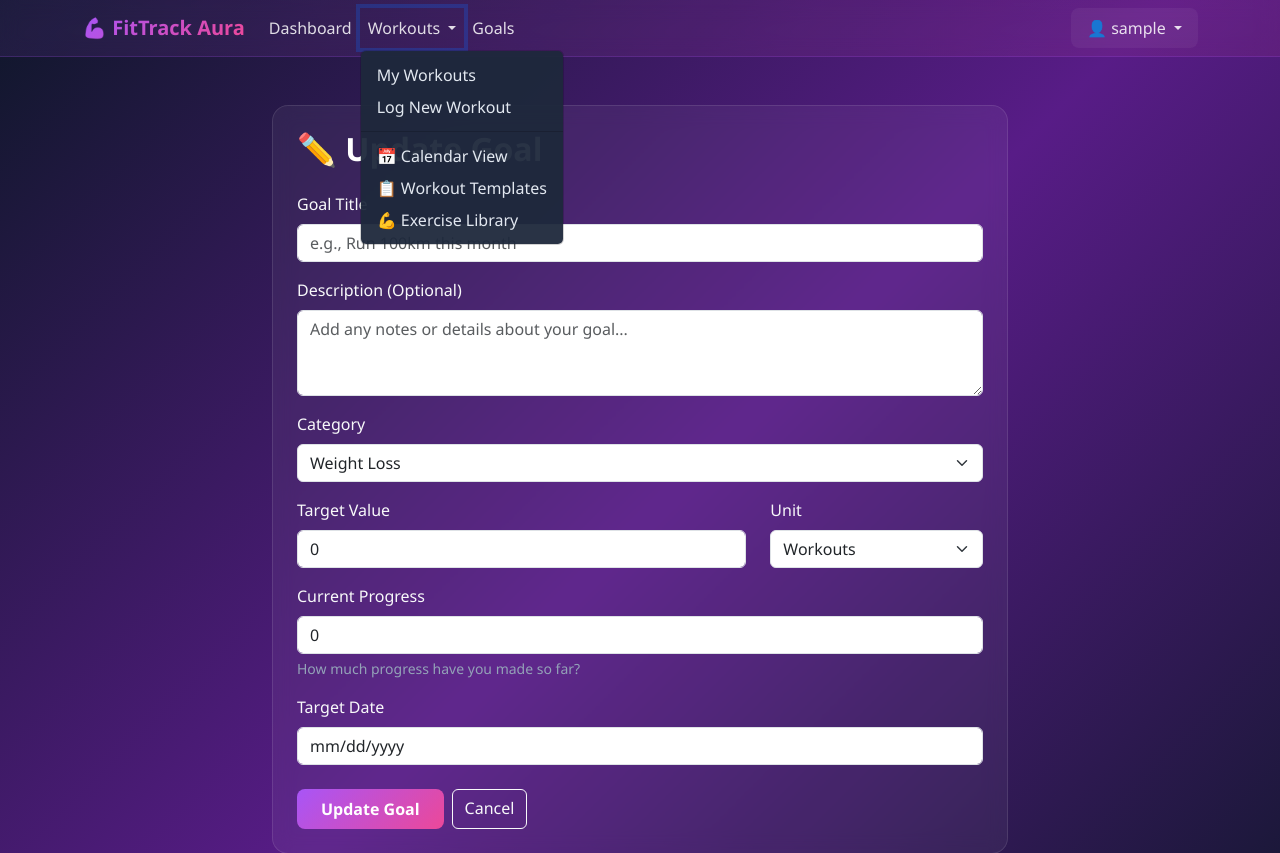
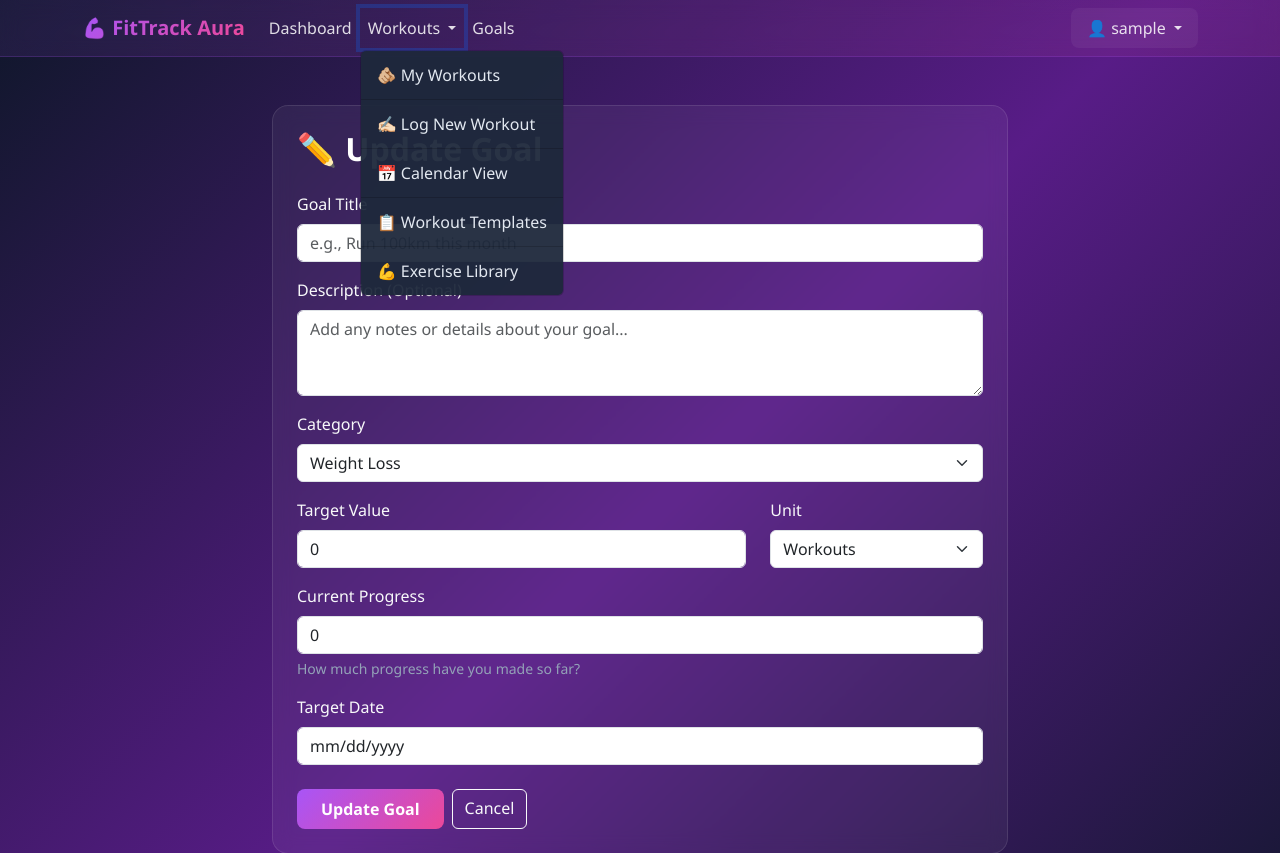
Before and after one commit to dannykadoshi/fit-track-aura, a Django app: page /goals/new/ in a window 1280 px wide, after a click on "Workouts". Shown: the top 853 px of the page. Run offline with Django 5.2, Linux system fonts and the light colour scheme; the visitor is signed in with stand-in values (Sample User, id 1).

Commit message:
Polish dropdown menus with dividers and emoji

```diff
--- a/static/css/style.css
+++ b/static/css/style.css
@@ -297,11 +297,14 @@
 body.light-mode .navbar {
     background: linear-gradient(
         135deg,
-        rgba(248, 250, 252, 0.9),
-        rgba(226, 232, 240, 0.9)
+        rgba(248, 250, 252, 0.82),
+        rgba(226, 232, 240, 0.82)
     ) !important;
-    backdrop-filter: blur(20px) saturate(130%);
-    -webkit-backdrop-filter: blur(20px) saturate(130%);
+
+    backdrop-filter: blur(10px) saturate(115%);
+    -webkit-backdrop-filter: blur(10px) saturate(115%);
+
+    box-shadow: 0 6px 16px rgba(15, 23, 42, 0.08);
 }
 
 body.light-mode .navbar-brand .gradient-text,
--- a/templates/base.html
+++ b/templates/base.html
@@ -67,11 +67,14 @@
                                 Workouts
                             </a>
                             <ul class="dropdown-menu dropdown-menu-dark">
-                                <li><a class="dropdown-item" href="{% url 'workout_list' %}">My Workouts</a></li>
-                                <li><a class="dropdown-item" href="{% url 'workout_create' %}">Log New Workout</a></li>
+                                <li><a class="dropdown-item" href="{% url 'workout_list' %}">🫵🏼 My Workouts</a></li>
+                                <li><hr class="dropdown-divider"></li>
+                                <li><a class="dropdown-item" href="{% url 'workout_create' %}">✍🏻 Log New Workout</a></li>
                                 <li><hr class="dropdown-divider"></li>
                                 <li><a class="dropdown-item" href="{% url 'workout_calendar' %}">📅 Calendar View</a></li>
+                                <li><hr class="dropdown-divider"></li>
                                 <li><a class="dropdown-item" href="{% url 'template_list' %}">📋 Workout Templates</a></li>
+                                <li><hr class="dropdown-divider"></li>
                                 <li><a class="dropdown-item" href="{% url 'exercise_library' %}">💪 Exercise Library</a></li>
                             </ul>
                         </li>
@@ -88,6 +91,7 @@
                             </a>
                             <ul class="dropdown-menu dropdown-menu-dark dropdown-menu-end">
                                 <li><a class="dropdown-item" href="{% url 'profile' %}">👤 My Profile</a></li>
+                                <li><hr class="dropdown-divider"></li>
                                 <li><a class="dropdown-item" href="{% url 'badges' %}">🏆 Achievements</a></li>
                                 <li><hr class="dropdown-divider"></li>
                                 <li>
```
